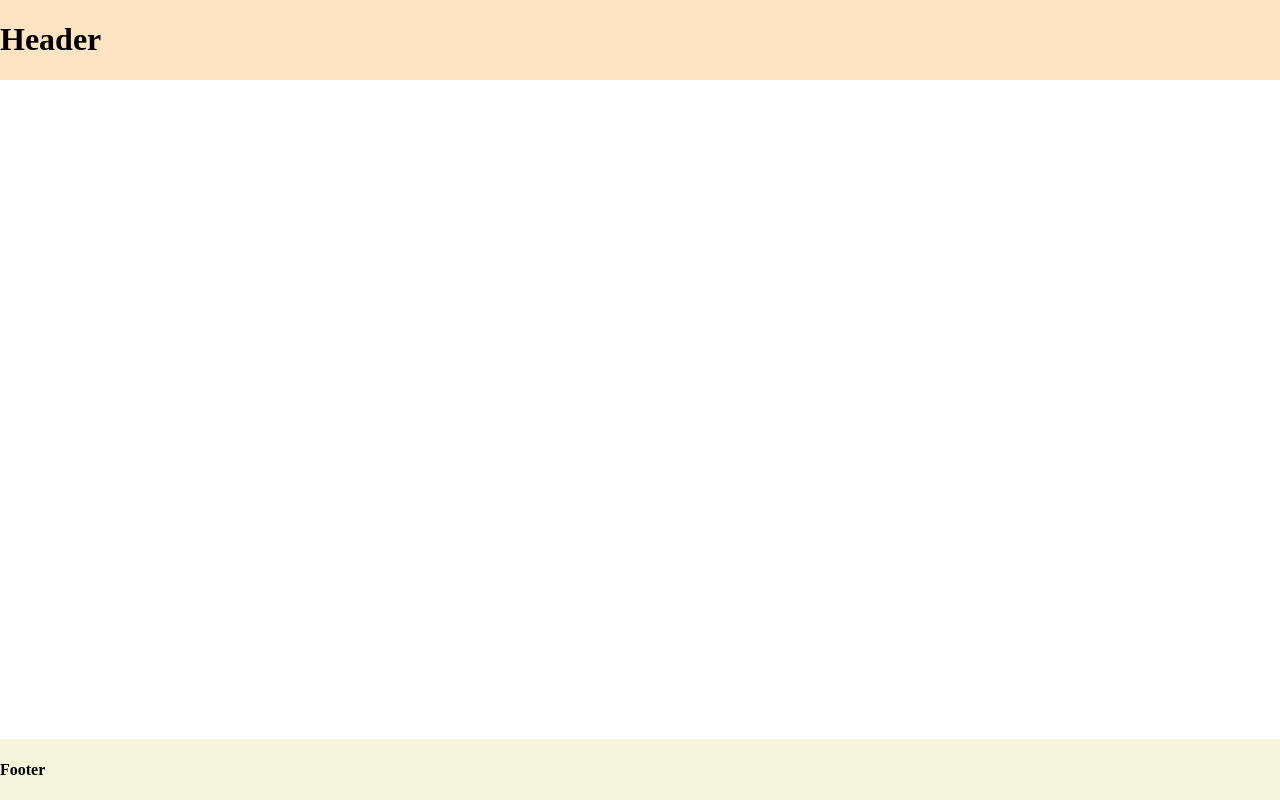
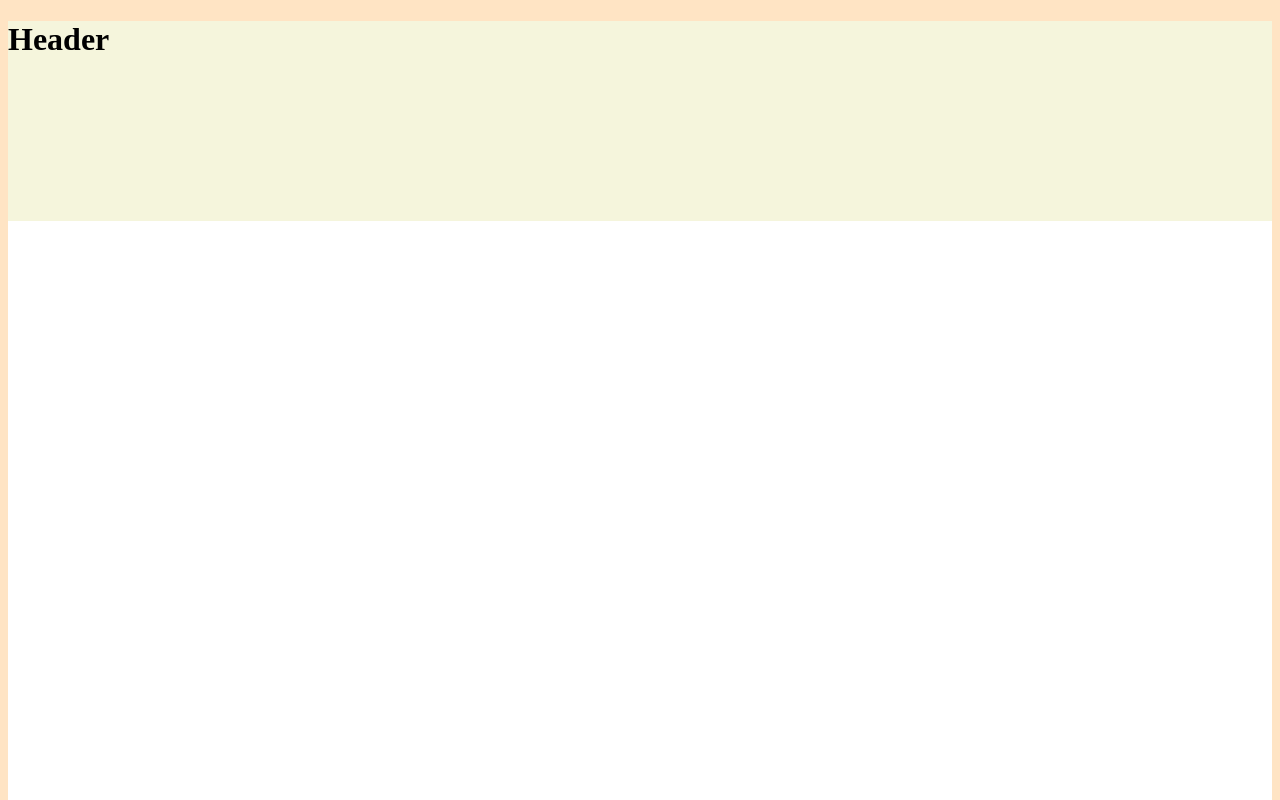
Before and after one commit to Adir-SL/bgscroll, a plain HTML site: page index.html in a window 1280 px wide. Shown: the top 800 px of the page. Drawn offline with Linux system fonts and the light colour scheme.

Commit message:
Update index.css

```diff
--- a/index.css
+++ b/index.css
@@ -1,4 +1,4 @@
-header {
+/* header {
   position: fixed;
   top: 0; left: 0; right: 0;
   padding-top: env(safe-area-inset-top);
@@ -10,4 +10,29 @@ footer {
   bottom: 0; left: 0; right: 0;
   padding-bottom: env(safe-area-inset-bottom);
   background: beige;
+} */
+
+html {
+  background-color: bisque;
 }
+
+body {
+  background-color: beige;
+}
+
+header {
+  height: 200px;
+  width: 100%;
+  background-color: beige;
+}
+
+.content {
+  height: 100vh;
+  background-color: white;
+}
+
+footer {
+  height: 200px;
+  width: 100%;
+  background-color: bisque;
+}
```
